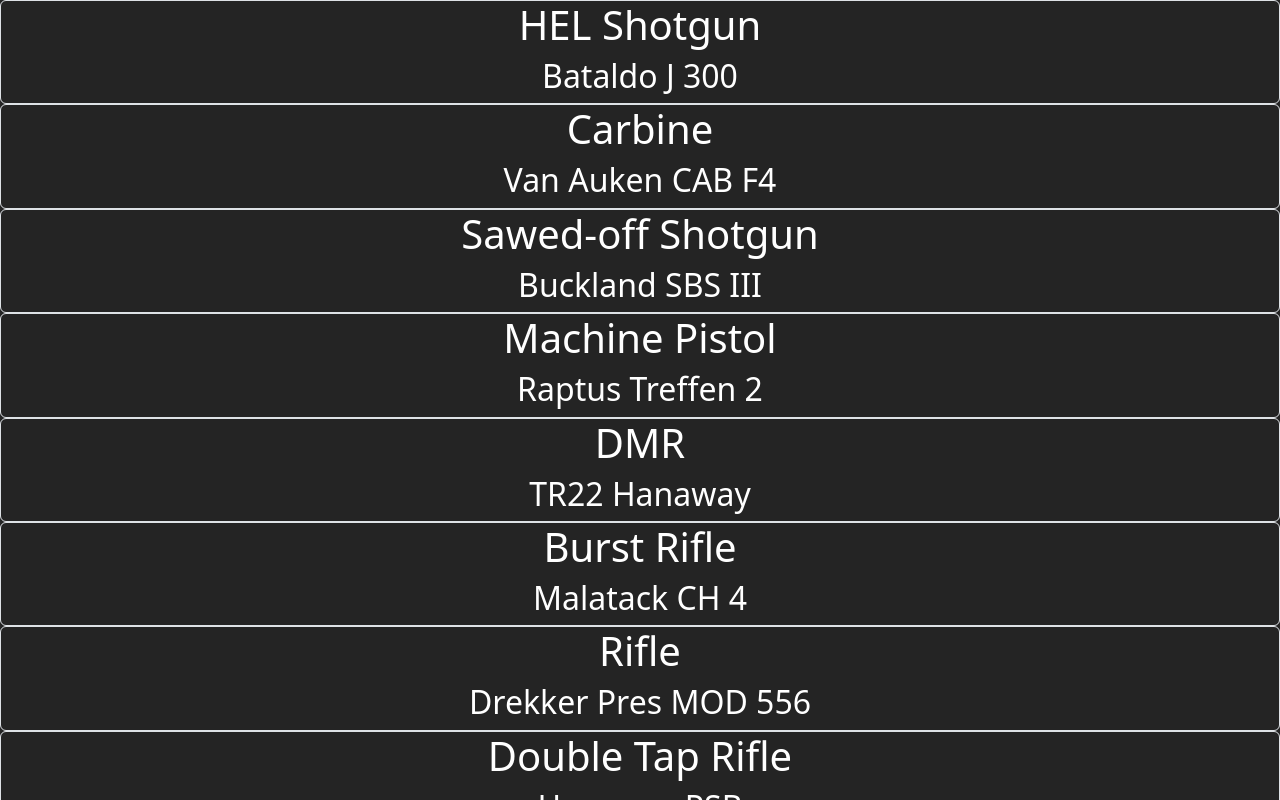
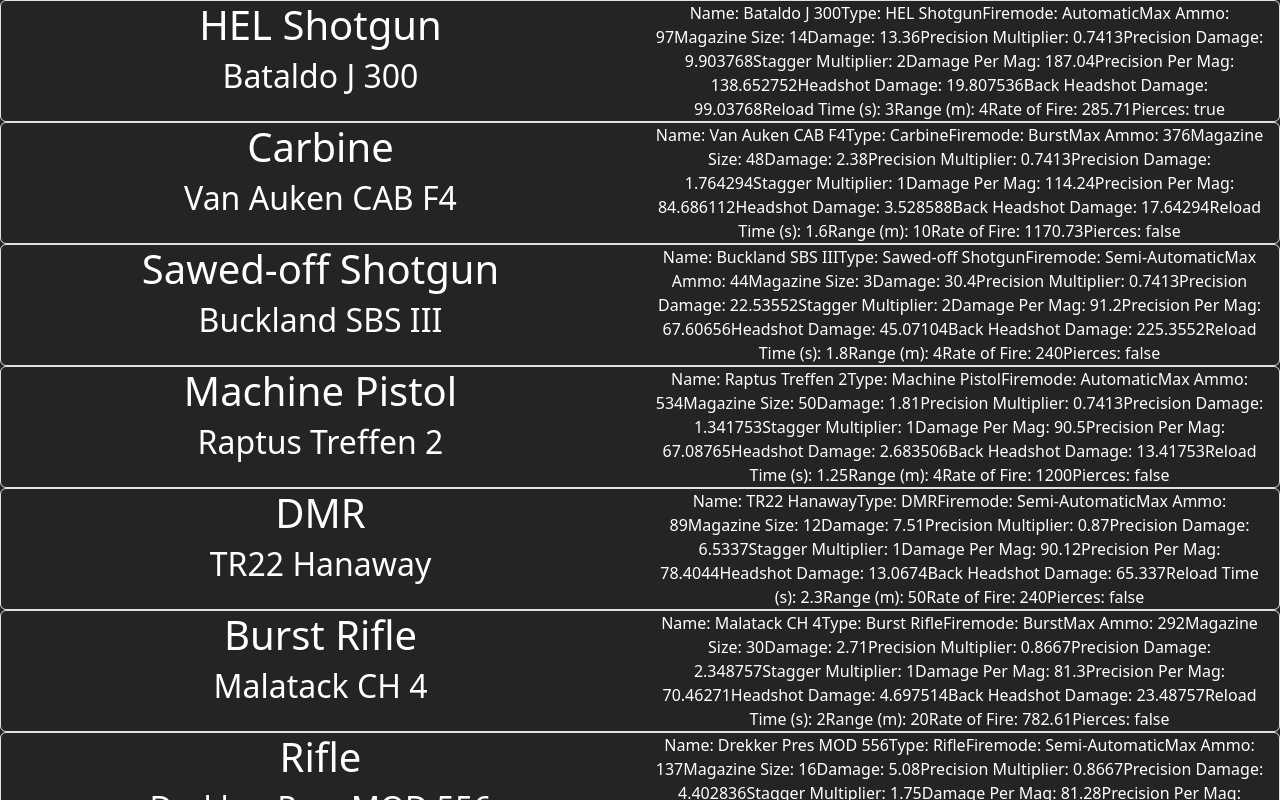
Before and after one commit to SimplyNate/gtfo-stats, a Vue app: page / in a window 1280 px wide. Shown: the top 800 px of the page. Built offline with nearby package versions, Linux system fonts and the light colour scheme.

Commit message:
Show data for each weapon

```diff
--- a/src/components/Weapon.vue
+++ b/src/components/Weapon.vue
@@ -4,6 +4,11 @@
             <div class="col">
                 <h1>{{ weapon.Type }}</h1>
                 <h2>{{ weapon.Name }}</h2>
+            </div>
+            <div class="col">
+                <template v-for="key of keys" :key="key">
+                    {{ key }}: {{ weapon[key] }}
+                </template>
             </div>
         </div>
     </div>
@@ -16,6 +21,7 @@ const props = defineProps({
     weaponValues: Object,
 });
 const weapon: Weapon = <Weapon>props.weaponValues;
+const keys = Object.keys(weapon);
 
 </script>
 
```
